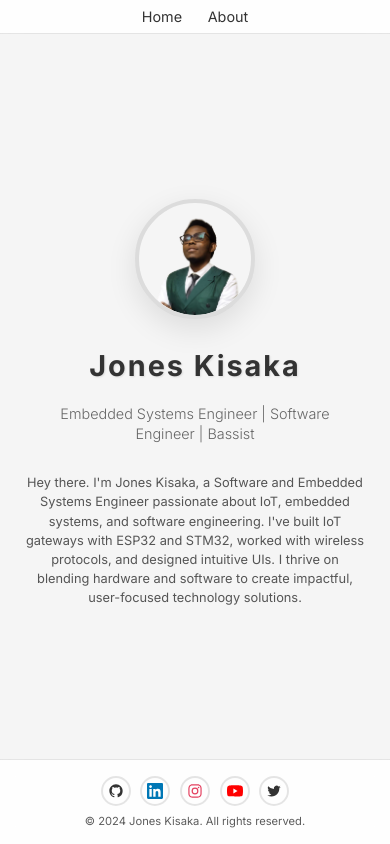
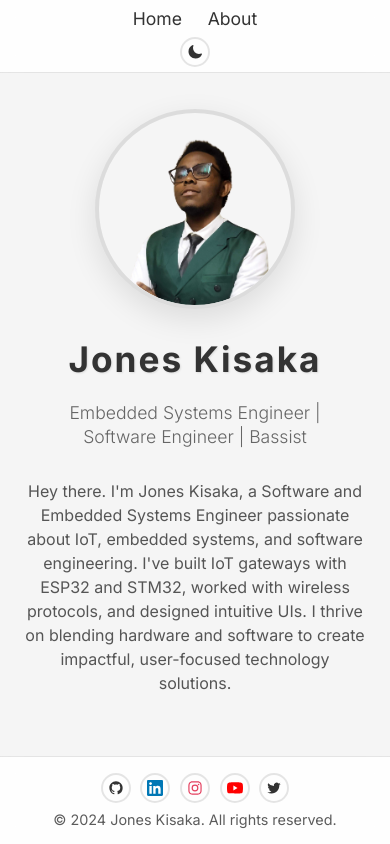
Before and after one commit to JonesKisaka/My-NextJS-Website, a Next.js app: page / in a window 390 px wide. Built offline with nearby package versions, Linux system fonts and the light colour scheme.

Commit message:
homepage customize

```diff
--- a/app/components/Description.tsx
+++ b/app/components/Description.tsx
@@ -2,7 +2,7 @@ export default function Description() {
   return (
     <div className="description-section">
       <p className="description">
-        Hey there. I'm Jones Kisaka, a Software and Embedded Systems Engineer passionate about IoT, embedded systems, and software engineering. I've built IoT gateways with ESP32 and STM32, worked with wireless protocols, and designed intuitive UIs. I thrive on blending hardware and software to create impactful, user-focused technology solutions.
+        Hey there. I&apos;m Jones Kisaka, a Software and Embedded Systems Engineer passionate about IoT, embedded systems, and software engineering. I&apos;ve built IoT gateways with ESP32 and STM32, worked with wireless protocols, and designed intuitive UIs. I thrive on blending hardware and software to create impactful, user-focused technology solutions.
       </p>
     </div>
   )
--- a/app/components/Navigation.tsx
+++ b/app/components/Navigation.tsx
@@ -1,3 +1,5 @@
+import ThemeToggle from './ThemeToggle'
+
 export default function Navigation() {
   return (
     <nav className="navigation">
@@ -6,6 +8,7 @@ export default function Navigation() {
           <a href="#home" className="nav-link">Home</a>
           <a href="#about" className="nav-link">About</a>
         </div>
+        <ThemeToggle />
       </div>
     </nav>
   )
--- a/app/components/ProfilePhoto.tsx
+++ b/app/components/ProfilePhoto.tsx
@@ -5,6 +5,7 @@ import { useState } from 'react'
 
 export default function ProfilePhoto() {
   const [imageError, setImageError] = useState(false)
+  const [imageLoaded, setImageLoaded] = useState(false)
 
   return (
     <div className="profile-photo-container">
@@ -17,11 +18,15 @@ export default function ProfilePhoto() {
           <Image
             src="/jones-kisaka-photo.png"
             alt="Jones Kisaka"
-            width={300}
-            height={300}
+            width={350}
+            height={350}
             className="profile-image"
             priority
             onError={() => setImageError(true)}
+            onLoad={() => {
+              setImageLoaded(true)
+              setImageError(false)
+            }}
             unoptimized
           />
         )}
--- /dev/null
+++ b/app/components/ThemeToggle.tsx
@@ -0,0 +1,51 @@
+'use client'
+
+import { useState, useEffect } from 'react'
+
+export default function ThemeToggle() {
+  const [isDark, setIsDark] = useState(false)
+
+  useEffect(() => {
+    // Check for saved theme preference or default to light mode
+    const savedTheme = localStorage.getItem('theme')
+    const prefersDark = window.matchMedia('(prefers-color-scheme: dark)').matches
+
+    if (savedTheme === 'dark' || (!savedTheme && prefersDark)) {
+      setIsDark(true)
+      document.documentElement.classList.add('dark')
+    }
+  }, [])
+
+  const toggleTheme = () => {
+    const newTheme = !isDark
+    setIsDark(newTheme)
+
+    if (newTheme) {
+      document.documentElement.classList.add('dark')
+      localStorage.setItem('theme', 'dark')
+    } else {
+      document.documentElement.classList.remove('dark')
+      localStorage.setItem('theme', 'light')
+    }
+  }
+
+  return (
+    <button
+      onClick={toggleTheme}
+      className="theme-toggle"
+      aria-label={`Switch to ${isDark ? 'light' : 'dark'} mode`}
+    >
+      {isDark ? (
+        // Sun icon for dark mode (click to switch to light)
+        <svg className="theme-icon" fill="currentColor" viewBox="0 0 24 24" aria-hidden="true">
+          <path fillRule="evenodd" d="M12 2.25a.75.75 0 01.75.75v2.25a.75.75 0 01-1.5 0V3a.75.75 0 01.75-.75zM7.5 12a4.5 4.5 0 119 0 4.5 4.5 0 01-9 0zM18.894 6.166a.75.75 0 00-1.06-1.06l-1.591 1.59a.75.75 0 101.06 1.061l1.591-1.59zM21.75 12a.75.75 0 01-.75.75h-2.25a.75.75 0 010-1.5H21a.75.75 0 01.75.75zM17.834 18.894a.75.75 0 001.06-1.06l-1.59-1.591a.75.75 0 10-1.061 1.06l1.59 1.591zM12 18a.75.75 0 01.75.75V21a.75.75 0 01-1.5 0v-2.25A.75.75 0 0112 18zM7.758 17.303a.75.75 0 00-1.061-1.06l-1.591 1.59a.75.75 0 001.06 1.061l1.591-1.59zM6 12a.75.75 0 01-.75.75H3a.75.75 0 010-1.5h2.25A.75.75 0 016 12zM6.697 7.757a.75.75 0 001.06-1.06l-1.59-1.591a.75.75 0 00-1.061 1.06l1.59 1.591z" clipRule="evenodd" />
+        </svg>
+      ) : (
+        // Moon icon for light mode (click to switch to dark)
+        <svg className="theme-icon" fill="currentColor" viewBox="0 0 24 24" aria-hidden="true">
+          <path fillRule="evenodd" d="M9.528 1.718a.75.75 0 01.162.819A8.97 8.97 0 009 6a9 9 0 009 9 8.97 8.97 0 003.463-.69.75.75 0 01.981.98 10.503 10.503 0 01-9.694 6.46c-5.799 0-10.5-4.701-10.5-10.5 0-4.368 2.667-8.112 6.46-9.694a.75.75 0 01.818.162z" clipRule="evenodd" />
+        </svg>
+      )}
+    </button>
+  )
+}
--- a/app/globals.css
+++ b/app/globals.css
@@ -6,8 +6,28 @@
   --secondary-color: #764ba2;
   --text-light: #ffffff;
   --text-dark: #333333;
-  --nav-bg: rgba(255, 255, 255, 0.1);
-  --nav-border: rgba(255, 255, 255, 0.2);
+  --nav-bg: rgba(255, 255, 255, 0.9);
+  --nav-border: rgba(0, 0, 0, 0.1);
+  --homepage-bg: #f5f5f5;
+  --footer-bg: rgba(255, 255, 255, 0.9);
+  --footer-border: rgba(0, 0, 0, 0.1);
+  --social-border: rgba(0, 0, 0, 0.1);
+  --social-hover-border: rgba(0, 0, 0, 0.2);
+}
+
+/* Dark mode variables */
+.dark {
+  --foreground-rgb: 255, 255, 255;
+  --background-start-rgb: 0, 0, 0;
+  --background-end-rgb: 0, 0, 0;
+  --text-dark: #ffffff;
+  --nav-bg: #000000;
+  --nav-border: rgba(255, 255, 255, 0.1);
+  --homepage-bg: #000000;
+  --footer-bg: #000000;
+  --footer-border: rgba(255, 255, 255, 0.1);
+  --social-border: rgba(255, 255, 255, 0.1);
+  --social-hover-border: rgba(255, 255, 255, 0.2);
 }
 
 @media (prefers-color-scheme: dark) {
@@ -32,12 +52,7 @@ body {
 
 body {
   color: rgb(var(--foreground-rgb));
-  background: linear-gradient(
-      to bottom,
-      transparent,
-      rgb(var(--background-end-rgb))
-    )
-    rgb(var(--background-start-rgb));
+  background: rgb(var(--background-start-rgb));
   font-family: -apple-system, BlinkMacSystemFont, 'Segoe UI', 'Roboto', 'Oxygen',
     'Ubuntu', 'Cantarell', 'Fira Sans', 'Droid Sans', 'Helvetica Neue',
     sans-serif;
@@ -63,9 +78,9 @@ a {
   left: 0;
   right: 0;
   z-index: 1000;
-  background: rgba(255, 255, 255, 0.9);
+  background: var(--nav-bg);
   backdrop-filter: blur(10px);
-  border-bottom: 1px solid rgba(0, 0, 0, 0.1);
+  border-bottom: 1px solid var(--nav-border);
 }
 
 .nav-container {
@@ -73,7 +88,7 @@ a {
   margin: 0 auto;
   padding: 0.5rem 2rem;
   display: flex;
-  justify-content: center;
+  justify-content: space-between;
   align-items: center;
 }
 
@@ -84,7 +99,7 @@ a {
 }
 
 .nav-menu .nav-link {
-  font-size: 1.1rem;
+  font-size: 1.3rem;
   color: var(--text-dark);
   transition: color 0.3s ease;
   padding: 0.5rem 1rem;
@@ -96,13 +111,191 @@ a {
   color: var(--primary-color);
 }
 
+/* Theme Toggle Styles */
+.theme-toggle {
+  display: flex;
+  align-items: center;
+  justify-content: center;
+  width: 40px;
+  height: 40px;
+  border-radius: 50%;
+  background: transparent;
+  color: var(--text-dark);
+  transition: all 0.3s ease;
+  border: 2px solid var(--social-border);
+  cursor: pointer;
+  padding: 0;
+}
+
+.theme-toggle:hover {
+  transform: translateY(-2px);
+  box-shadow: 0 5px 15px rgba(0, 0, 0, 0.1);
+  border-color: var(--social-hover-border);
+  background: rgba(255, 255, 255, 0.1);
+}
+
+.dark .theme-toggle:hover {
+  background: rgba(255, 255, 255, 0.05);
+  box-shadow: 0 5px 15px rgba(0, 0, 0, 0.3);
+}
+
+.theme-icon {
+  width: 20px;
+  height: 20px;
+  transition: transform 0.3s ease;
+}
+
+.theme-toggle:hover .theme-icon {
+  transform: scale(1.1);
+}
+
+/* Homepage Layout - Updated to accommodate footer */
+.homepage {
+  min-height: 100vh;
+  background: var(--homepage-bg);
+  color: var(--text-dark);
+  position: relative;
+  display: flex;
+  flex-direction: column;
+  transition: background-color 0.3s ease;
+}
+
+/* Main Content - Updated to fit on one screen */
+.main-content {
+  padding-top: 60px;
+  flex: 1;
+  display: flex;
+  flex-direction: column;
+  justify-content: center;
+  align-items: center;
+  text-align: center;
+  gap: 1rem;
+  min-height: calc(100vh - 60px - 120px); /* Reduced nav and footer heights */
+}
+
+/* Profile Photo */
+.profile-photo-container {
+  margin-bottom: 1rem;
+}
+
+.profile-photo {
+  position: relative;
+  width: 350px;
+  height: 350px;
+  margin: 0 auto;
+  border-radius: 50%;
+  overflow: hidden;
+  border: 4px solid var(--social-border);
+  box-shadow: 0 10px 30px rgba(0, 0, 0, 0.1);
+  transition: transform 0.3s ease, box-shadow 0.3s ease;
+}
+
+.dark .profile-photo {
+  box-shadow: 0 10px 30px rgba(0, 0, 0, 0.3);
+}
+
+.profile-photo:hover {
+  transform: scale(1.05);
+  box-shadow: 0 15px 40px rgba(0, 0, 0, 0.15);
+}
+
+.dark .profile-photo:hover {
+  box-shadow: 0 15px 40px rgba(0, 0, 0, 0.4);
+}
+
+.profile-image {
+  width: 100%;
+  height: 100%;
+  object-fit: cover;
+  border-radius: 50%;
+}
+
+.profile-fallback {
+  width: 100%;
+  height: 100%;
+  display: flex;
+  align-items: center;
+  justify-content: center;
+  background: linear-gradient(135deg, var(--primary-color) 0%, var(--secondary-color) 100%);
+  color: white;
+  font-size: 4rem;
+  font-weight: bold;
+  border-radius: 50%;
+}
+
+/* Name Section */
+.name-section {
+  margin-bottom: 0.5rem;
+}
+
+.name {
+  font-size: 3.5rem;
+  font-weight: bold;
+  color: var(--text-dark);
+  text-shadow: 1px 1px 2px rgba(0, 0, 0, 0.1);
+  letter-spacing: 2px;
+  margin: 0;
+  animation: fadeInUp 1s ease-out;
+  transition: color 0.3s ease;
+}
+
+.dark .name {
+  text-shadow: 1px 1px 2px rgba(0, 0, 0, 0.3);
+}
+
+/* Titles Section */
+.titles-section {
+  margin-bottom: 1rem;
+}
+
+.titles {
+  font-size: 1.4rem;
+  color: #666;
+  font-weight: 300;
+  line-height: 1.4;
+  max-width: 700px;
+  margin: 0 auto;
+  text-shadow: none;
+  animation: fadeInUp 1s ease-out 0.3s both;
+  transition: color 0.3s ease;
+}
+
+.dark .titles {
+  color: #ffffff;
+}
+
+/* Description Section */
+.description-section {
+  margin-bottom: 1rem;
+  max-width: 700px;
+  margin-left: auto;
+  margin-right: auto;
+}
+
+.description {
+  font-size: 1.2rem;
+  color: #555;
+  line-height: 1.5;
+  text-align: center;
+  margin: 0;
+  padding: 0 1.5rem;
+  font-weight: 400;
+  animation: fadeInUp 1s ease-out 0.6s both;
+  transition: color 0.3s ease;
+}
+
+.dark .description {
+  color: #ffffff;
+}
+
 /* Footer Styles */
 .footer {
-  background: rgba(255, 255, 255, 0.9);
+  background: var(--footer-bg);
   backdrop-filter: blur(10px);
-  border-top: 1px solid rgba(0, 0, 0, 0.1);
+  border-top: 1px solid var(--footer-border);
   padding: 1rem 0;
   margin-top: auto;
+  transition: background-color 0.3s ease, border-color 0.3s ease;
 }
 
 .footer-container {
@@ -131,13 +324,17 @@ a {
   color: var(--text-dark);
   transition: all 0.3s ease;
   text-decoration: none;
-  border: 2px solid rgba(0, 0, 0, 0.1);
+  border: 2px solid var(--social-border);
 }
 
 .social-link:hover {
   transform: translateY(-3px);
   box-shadow: 0 5px 15px rgba(0, 0, 0, 0.1);
-  border-color: rgba(0, 0, 0, 0.2);
+  border-color: var(--social-hover-border);
+}
+
+.dark .social-link:hover {
+  box-shadow: 0 5px 15px rgba(0, 0, 0, 0.3);
 }
 
 .social-link:hover .social-icon {
@@ -153,6 +350,10 @@ a {
 /* Individual social media brand colors */
 .social-link[href*="github"] .social-icon {
   color: #333;
+}
+
+.dark .social-link[href*="github"] .social-icon {
+  color: #fff;
 }
 
 .social-link[href*="linkedin"] .social-icon {
@@ -173,127 +374,13 @@ a {
 
 .footer-text {
   color: var(--text-dark);
-  font-size: 0.9rem;
+  font-size: 1.1rem;
   opacity: 0.8;
+  transition: color 0.3s ease;
 }
 
 .footer-text p {
   margin: 0;
-}
-
-/* Homepage Layout - Updated to accommodate footer */
-.homepage {
-  min-height: 100vh;
-  background: #f5f5f5;
-  color: var(--text-dark);
-  position: relative;
-  display: flex;
-  flex-direction: column;
-}
-
-/* Main Content - Updated to fit on one screen */
-.main-content {
-  padding-top: 60px;
-  flex: 1;
-  display: flex;
-  flex-direction: column;
-  justify-content: center;
-  align-items: center;
-  text-align: center;
-  gap: 1rem;
-  min-height: calc(100vh - 60px - 120px); /* Reduced nav and footer heights */
-}
-
-/* Profile Photo */
-.profile-photo-container {
-  margin-bottom: 1rem;
-}
-
-.profile-photo {
-  position: relative;
-  width: 200px;
-  height: 200px;
-  margin: 0 auto;
-  border-radius: 50%;
-  overflow: hidden;
-  border: 4px solid rgba(0, 0, 0, 0.1);
-  box-shadow: 0 10px 30px rgba(0, 0, 0, 0.1);
-  transition: transform 0.3s ease, box-shadow 0.3s ease;
-}
-
-.profile-photo:hover {
-  transform: scale(1.05);
-  box-shadow: 0 15px 40px rgba(0, 0, 0, 0.15);
-}
-
-.profile-image {
-  width: 100%;
-  height: 100%;
-  object-fit: cover;
-  border-radius: 50%;
-}
-
-.profile-fallback {
-  width: 100%;
-  height: 100%;
-  display: flex;
-  align-items: center;
-  justify-content: center;
-  background: linear-gradient(135deg, var(--primary-color) 0%, var(--secondary-color) 100%);
-  color: white;
-  font-size: 4rem;
-  font-weight: bold;
-  border-radius: 50%;
-}
-
-/* Name Section */
-.name-section {
-  margin-bottom: 0.5rem;
-}
-
-.name {
-  font-size: 2.5rem;
-  font-weight: bold;
-  color: var(--text-dark);
-  text-shadow: 1px 1px 2px rgba(0, 0, 0, 0.1);
-  letter-spacing: 2px;
-  margin: 0;
-  animation: fadeInUp 1s ease-out;
-}
-
-/* Titles Section */
-.titles-section {
-  margin-bottom: 1rem;
-}
-
-.titles {
-  font-size: 1.1rem;
-  color: #666;
-  font-weight: 300;
-  line-height: 1.4;
-  max-width: 700px;
-  margin: 0 auto;
-  text-shadow: none;
-  animation: fadeInUp 1s ease-out 0.3s both;
-}
-
-/* Description Section */
-.description-section {
-  margin-bottom: 1rem;
-  max-width: 700px;
-  margin-left: auto;
-  margin-right: auto;
-}
-
-.description {
-  font-size: 0.95rem;
-  color: #555;
-  line-height: 1.5;
-  text-align: center;
-  margin: 0;
-  padding: 0 1.5rem;
-  font-weight: 400;
-  animation: fadeInUp 1s ease-out 0.6s both;
 }
 
 /* Animations */
@@ -319,8 +406,18 @@ a {
   }
 
   .nav-menu .nav-link {
-    font-size: 1rem;
+    font-size: 1.2rem;
     padding: 0.3rem 0.8rem;
+  }
+
+  .theme-toggle {
+    width: 35px;
+    height: 35px;
+  }
+
+  .theme-icon {
+    width: 18px;
+    height: 18px;
   }
 
   .main-content {
@@ -329,21 +426,21 @@ a {
   }
 
   .profile-photo {
-    width: 150px;
-    height: 150px;
+    width: 300px;
+    height: 300px;
   }
 
   .name {
-    font-size: 2rem;
+    font-size: 2.8rem;
   }
 
   .titles {
-    font-size: 1rem;
+    font-size: 1.3rem;
     padding: 0 1rem;
   }
 
   .description {
-    font-size: 0.9rem;
+    font-size: 1.1rem;
     padding: 0 1rem;
   }
 
@@ -378,25 +475,35 @@ a {
   }
 
   .nav-menu .nav-link {
-    font-size: 0.9rem;
+    font-size: 1.1rem;
     padding: 0.2rem 0.5rem;
   }
 
+  .theme-toggle {
+    width: 30px;
+    height: 30px;
+  }
+
+  .theme-icon {
+    width: 16px;
+    height: 16px;
+  }
+
   .profile-photo {
-    width: 120px;
-    height: 120px;
+    width: 200px;
+    height: 200px;
   }
 
   .name {
-    font-size: 1.8rem;
+    font-size: 2.2rem;
   }
 
   .titles {
-    font-size: 0.9rem;
+    font-size: 1.1rem;
   }
 
   .description {
-    font-size: 0.8rem;
+    font-size: 1rem;
     padding: 0 0.5rem;
   }
 
@@ -415,7 +522,7 @@ a {
   }
 
   .footer-text {
-    font-size: 0.7rem;
+    font-size: 0.9rem;
   }
 }
 
@@ -435,9 +542,19 @@ a {
   text-shadow: 2px 2px 4px rgba(0, 0, 0, 0.1);
 }
 
+.dark .header {
+  color: #fff;
+  text-shadow: 2px 2px 4px rgba(0, 0, 0, 0.3);
+}
+
 .paragraph {
   font-size: 1.2rem;
   color: #666;
   line-height: 1.6;
   margin-bottom: 30px;
+  transition: color 0.3s ease;
 }
+
+.dark .paragraph {
+  color: #ffffff;
+}
```
Also changed, not shown: index.html (deleted, +0 -46 lines).
